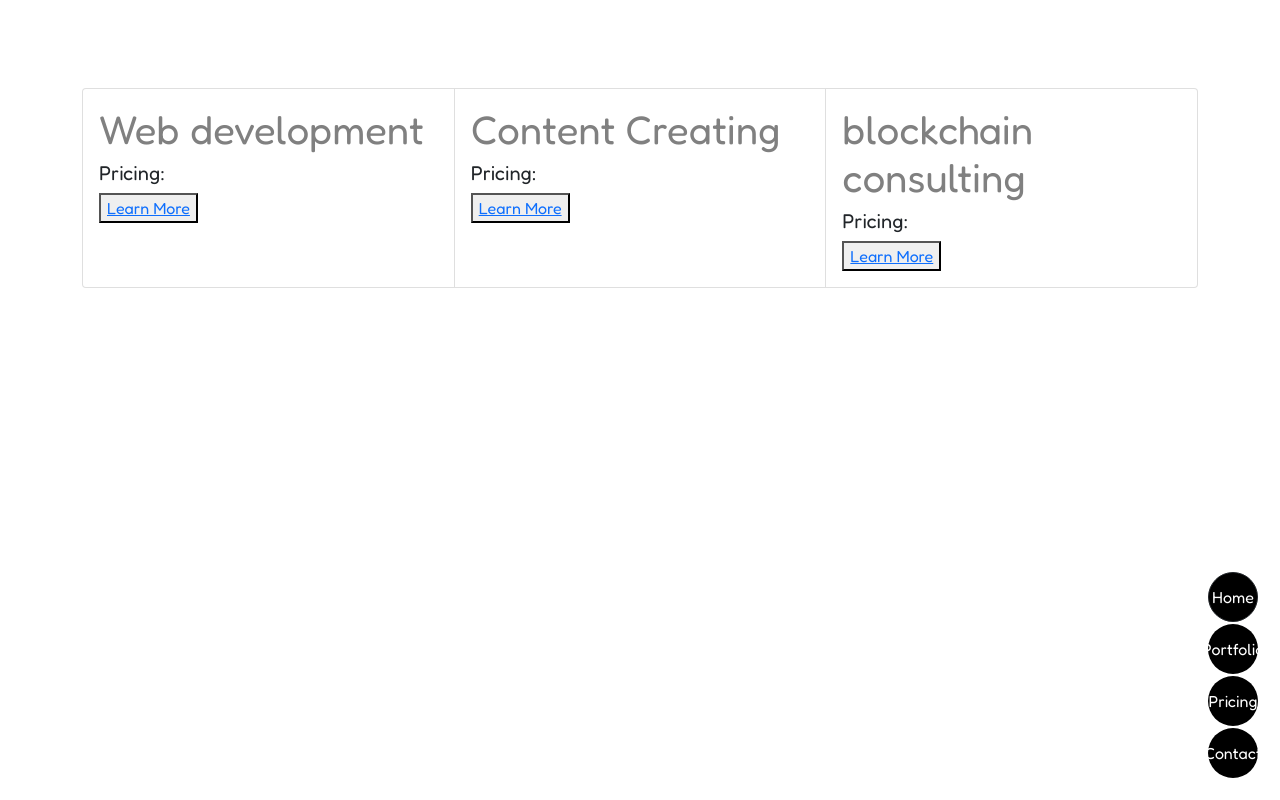
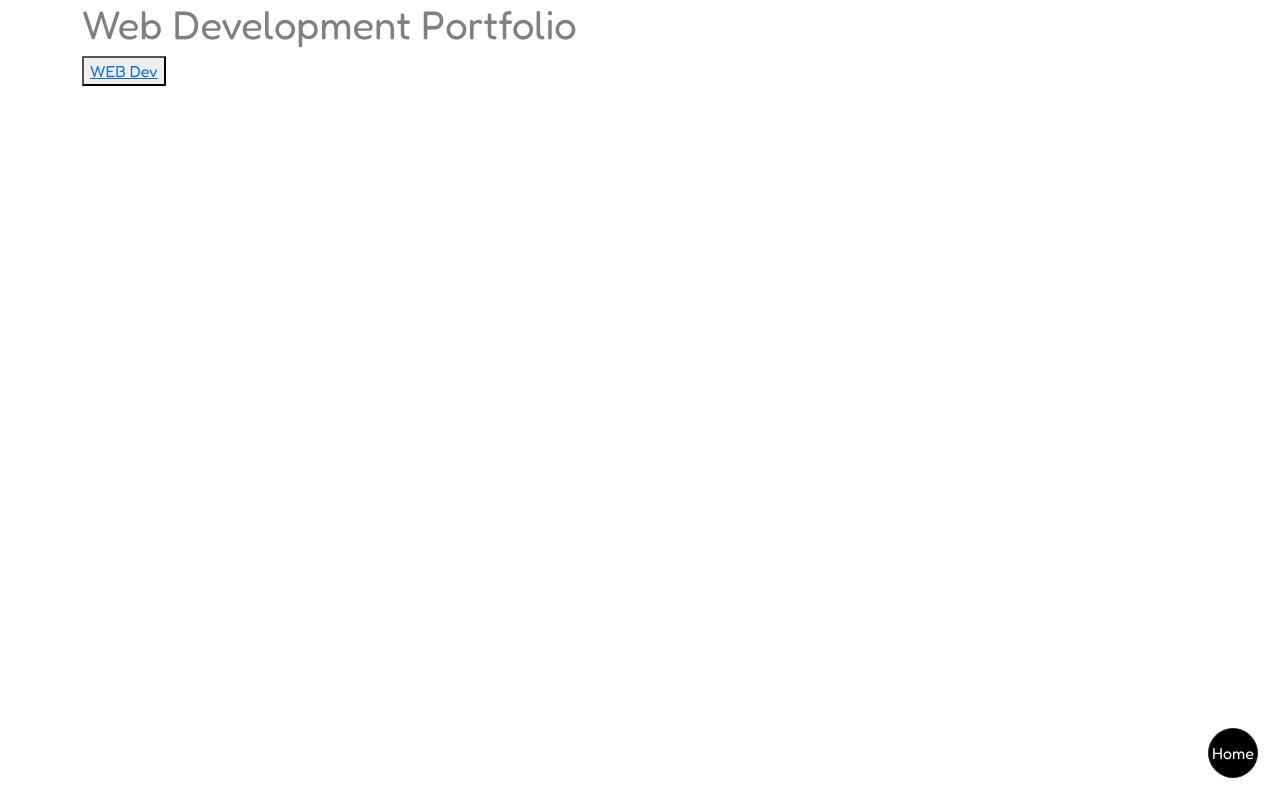
Before and after one commit to Vasily-drov/cyber_ren_prod, a React (Create React App) app: page /portfolio in a window 1280 px wide. Built offline with nearby package versions, Linux system fonts and the light colour scheme.

Commit message:
Definetely half way through

```diff
--- a/src/App.js
+++ b/src/App.js
@@ -11,9 +11,7 @@ function App() {
   return (
     <div className="homeButton">
       <a className="btn btn-outline-dark mt-5" href="/" role="button">Home</a>
-        <NavLink to="/portfolio">Portfolio </NavLink>
-        <NavLink to="/portfolio">Pricing </NavLink>
-        <NavLink to="/contact">Contact </NavLink>
+
     </div>
 
   );
--- a/src/components/About.jsx
+++ b/src/components/About.jsx
@@ -47,21 +47,7 @@ function About() {
                         We believe we should try to generate a cyber renaissance in our own societies.
                     </p>
                 </div>
-                <div className="row our-team">
-                    <h2>OUR TEAM:</h2>
-                    <div>
-                        <div className="col-lg-4">
 
-                            <a href="/about">Gregg Watermann</a>
-                        </div>
-                        <div className="col-lg-4">
-                            <a href="/about">Elizabeth Mendez</a>
-                        </div>
-                        <div className="col-lg-4">
-                            <a href="/about">Vasily Drovetskiy</a>
-                        </div>
-                    </div>
-                </div>
             </div>
         </div>
     );
--- /dev/null
+++ b/src/components/AboutExt.jsx
@@ -0,0 +1,56 @@
+import React from "react";
+import { gsap } from "gsap";
+
+const { useEffect } = React;
+const tl = gsap.timeline()
+
+function AboutExt() {
+
+    useEffect(() => {
+
+        tl.fromTo("#v_b", {x:-600}, {x:0, duration:1, ease:"power3.out"})
+        tl.to("#v_b", {
+            duration: 3,
+            x: -150,
+            y: 100,
+            repeat: -1,
+            stagger: 2,
+            yoyo: true,
+            ease: "sine.inOut"
+        });
+
+      });
+
+
+    return (
+        <div className="aboutext">
+            <div className="container pageCont">
+                <div className="row my-5">
+                <div className="col-lg-4">
+                    <img id="v_b"src="/about/v_b.png" class="img-fluid" alt="..."></img>
+                </div>
+
+                </div>
+
+                <div className="row our-team">
+                    <h2>OUR TEAM:</h2>
+
+                        <div className="col-lg-4">
+
+                            <a href="/about">Gregg Watermann</a>
+                        </div>
+                        <div className="col-lg-4">
+                            <a href="/about">Elizabeth Mendez</a>
+                        </div>
+                        <div className="col-lg-4">
+                            <a href="/about">Vasily Drovetskiy</a>
+                        </div>
+
+                </div>
+            </div>
+        </div>
+    );
+}
+
+
+export default AboutExt;
--- a/src/components/Home.jsx
+++ b/src/components/Home.jsx
@@ -1,7 +1,7 @@
 import React, {useRef, useEffect} from "react";
 import { gsap } from "gsap";
 import { ScrollTrigger } from "gsap/ScrollTrigger";
-import {About,Intro, Contact} from "./index";
+import {About,Intro, Contact, Portfolio, PortfolioExt, AboutExt, PortfolioBlockchain} from "./index";
 
 gsap.registerPlugin(ScrollTrigger);
 
@@ -45,12 +45,25 @@ function Home() {
                         </div>
                     </div>
                 </div>
-                <section className="panel red about" ref={(e) => createPanelsRefs(e, 1)}>
+                <section className="panel about" ref={(e) => createPanelsRefs(e, 1)}>
                     <About/>
                 </section>
-                <section className="panel orange contact" ref={(e) => createPanelsRefs(e, 2)}>
+                <section className="panel about" ref={(e) => createPanelsRefs(e, 2)}>
+                    <AboutExt/>
+                </section>
+                <section className="panel" ref={(e) => createPanelsRefs(e, 3)}>
+                    <Portfolio/>
+                </section>
+                <section className="panel" ref={(e) => createPanelsRefs(e, 4)}>
+                    <PortfolioExt/>
+                </section>
+                <section className="panel" ref={(e) => createPanelsRefs(e, 5)}>
+                    <PortfolioBlockchain/>
+                </section>
+                <section className="panel orange contact" ref={(e) => createPanelsRefs(e, 6)}>
                    <Contact/>
                 </section>
+
             </div>
 
 
--- a/src/components/Portfolio.jsx
+++ b/src/components/Portfolio.jsx
@@ -11,46 +11,14 @@ function Portfolio() {
 
 
             <div className="container">
-                <p>Our portfolio is our price list?:
-                    Lorem ipsum is placeholder text commonly used in the graphic, print, and publishing industries for previewing layouts and visual mockups.
-                    Lorem ipsum is placeholder text commonly used in the graphic, print, and publishing industries for previewing layouts and visual mockups.
-                </p>
-                <div className="card-group">
-                        <div className="card">
-                            <div className="card-body">
-                                <h1 className="card-title">Web development</h1>
-                                <h5 className="card-text">
-                                    Pricing:
-                                </h5>
-                                <button>
-                                    <NavLink to="/portfolio/webdevelopment">Learn More </NavLink>
-                                </button>
-                            </div>
-                        </div>
-                        <div className="card">
-                            <div className="card-body">
-                                <h1 className="card-title">Content Creating</h1>
-                                <h5 className="card-text">
-                                    Pricing:
-                                </h5>
-                                <button>
-                                    <NavLink to="/portfolio/webcontent">Learn More</NavLink>
-                                </button>
-                            </div>
-                        </div>
-                        <div className="card">
-                            <div className="card-body">
-                                <h1 className="card-title">blockchain consulting</h1>
-                                <h5 className="card-text">
-                                    Pricing:
-                                </h5>
-                                <button>
-                                    <NavLink to="/portfolio/blockchain">Learn More </NavLink>
-                                </button>
-                            </div>
-                    </div>
-                </div>
-            </div>
+                <h1>Web Development Portfolio
+                </h1>
+                <button>
+                    <NavLink to="/portfolio/webdevelopment">WEB Dev </NavLink>
+                </button>
+
+             </div>
+
         </div>
 
     );
--- /dev/null
+++ b/src/components/PortfolioBlockchain.jsx
@@ -0,0 +1,30 @@
+import React from "react";
+import {NavLink} from "react-router-dom";
+
+
+
+function PortfolioBlockchain() {
+
+
+    return (
+        <div className="portfolioext">
+
+            <div className="portfolio">
+
+
+                <div className="container">
+                    <h1>Blockchain Portfolio
+                    </h1>
+                    <button>
+                        <NavLink to="/portfolio/blockchain">Blockhain </NavLink>
+                    </button>
+                </div>
+
+            </div>
+        </div>
+
+    );
+}
+
+
+export default PortfolioBlockchain;
--- /dev/null
+++ b/src/components/PortfolioExt.jsx
@@ -0,0 +1,31 @@
+import React from "react";
+import {NavLink} from "react-router-dom";
+
+
+
+function PortfolioExt() {
+
+
+    return (
+        <div className="portfolioext">
+
+            <div className="portfolio">
+
+
+                <div className="container">
+                    <h1>Content Portfolio
+                    </h1>
+                    <button>
+                        <NavLink to="/portfolio/webcontent">Content </NavLink>
+                    </button>
+
+                </div>
+
+            </div>
+        </div>
+
+    );
+}
+
+
+export default PortfolioExt;
--- a/src/components/index.js
+++ b/src/components/index.js
@@ -1,7 +1,11 @@
 export { default as Portfolio } from "./Portfolio";
+export { default as PortfolioBlockchain } from "./PortfolioBlockchain";
+
+export { default as PortfolioExt } from "./PortfolioExt";
 export { default as Intro } from "./Intro";
 export { default as Contact } from "./Contact";
 export { default as About } from "./About";
+export { default as AboutExt } from "./AboutExt";
 export { default as WebContent } from "./portfolio/WebContent";
 export { default as WebDevelopment } from "./portfolio/WebDevelopment";
 export { default as Blockchain } from "./portfolio/Blockchain";
--- a/src/index.css
+++ b/src/index.css
@@ -1,5 +1,5 @@
 #content {
-    width: 300%;
+    width: 700%;
     height: 100vh;
     display: flex;
     flex-wrap: nowrap;
--- a/src/index.js
+++ b/src/index.js
@@ -3,7 +3,7 @@ import ReactDOM from 'react-dom';
 import './index.css';
 import App from './App';
 import reportWebVitals from './reportWebVitals';
-import {Portfolio,  About, Contact, WebContent, Blockchain, WebDevelopment, Home} from './components'
+import {Portfolio,  About,AboutExt, Contact, WebContent, Blockchain, WebDevelopment, Home, PortfolioExt, PortfolioBlockchain} from './components'
 
 
 
@@ -18,8 +18,12 @@ ReactDOM.render(
           <Route path="/portfolio/webdevelopment" element={<WebDevelopment />} />
 
           <Route path="/portfolio" element={<Portfolio />} />
+          <Route path="/portfolioext" element={<PortfolioExt />} />
+
+
           <Route path="/contact" element={<Contact />} />
           <Route path="/about" element={<About />} />
+          <Route path="/aboutext" element={<AboutExt />} />
           <Route path="/" element={<Home />} />
       </Routes>
 
```
